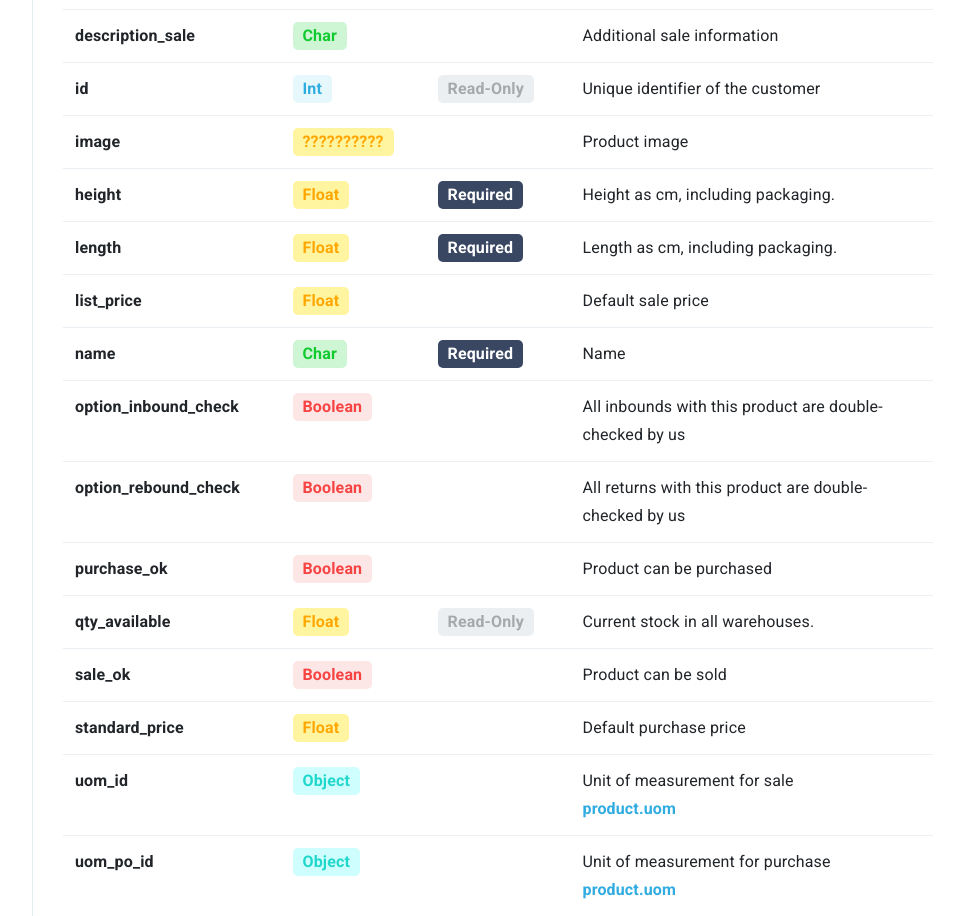
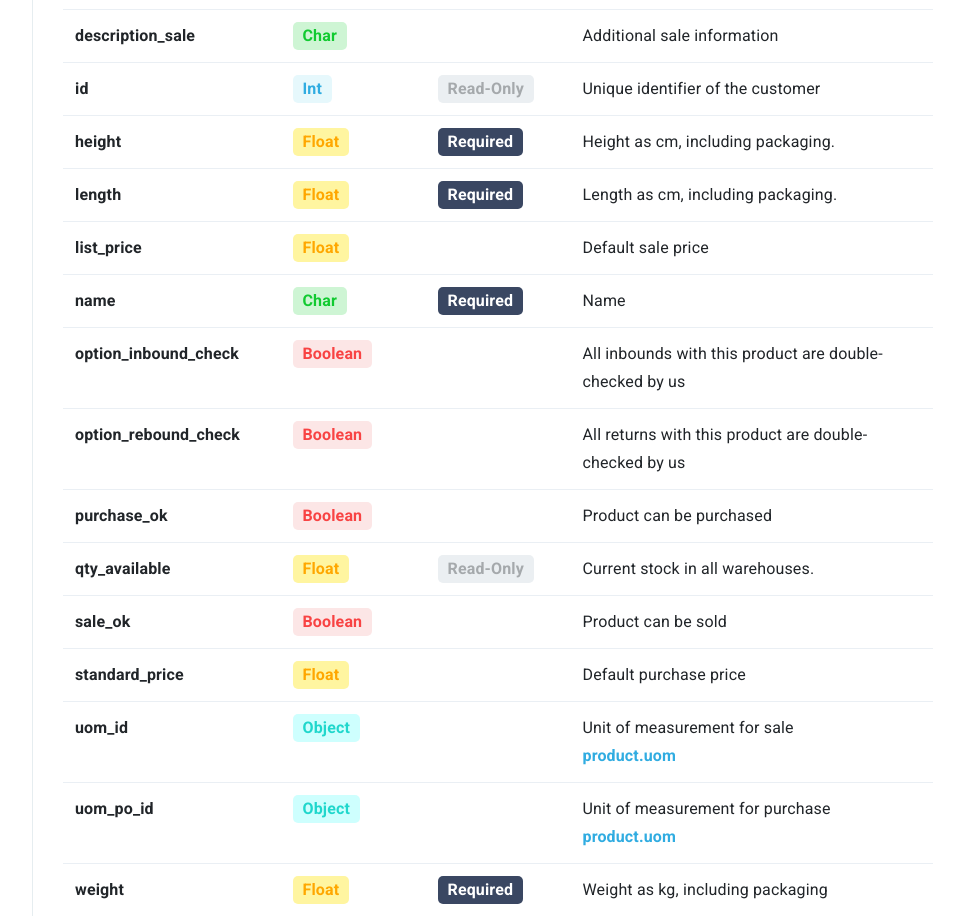
Before and after one commit to WeshipGmbH/weship-api, a plain HTML site: page product.html in a window 1280 px wide. Shown: the part 3087-4003 px from the top of the page, without its empty margins (292-1256 px from the left). Drawn offline with nearby package versions, Linux system fonts and the light colour scheme; some packages are replaced by stand-ins of ours; a script that the page names is missing.

Commit message:
[FIX] Corrected read-only field. Removed image from products

```diff
--- a/product.html
+++ b/product.html
@@ -674,12 +674,6 @@
                                                 <td>Unique identifier of the customer</td>
                                             </tr>
                                             <tr>
-                                                <th scope="row">image</th>
-                                                <td><div class="caniuse_button yellow_btn">??????????</div></td>
-                                                <td></td>
-                                                <td>Product image</td>
-                                            </tr>
-                                            <tr>
                                                 <th scope="row">height</th>
                                                 <td><div class="caniuse_button yellow_btn">Float</div></td>
                                                 <td><div class="caniuse_button dark_grey_btn">Required</div></td>
```
Also changed, not shown: shipment.html (+1 -1 lines).
